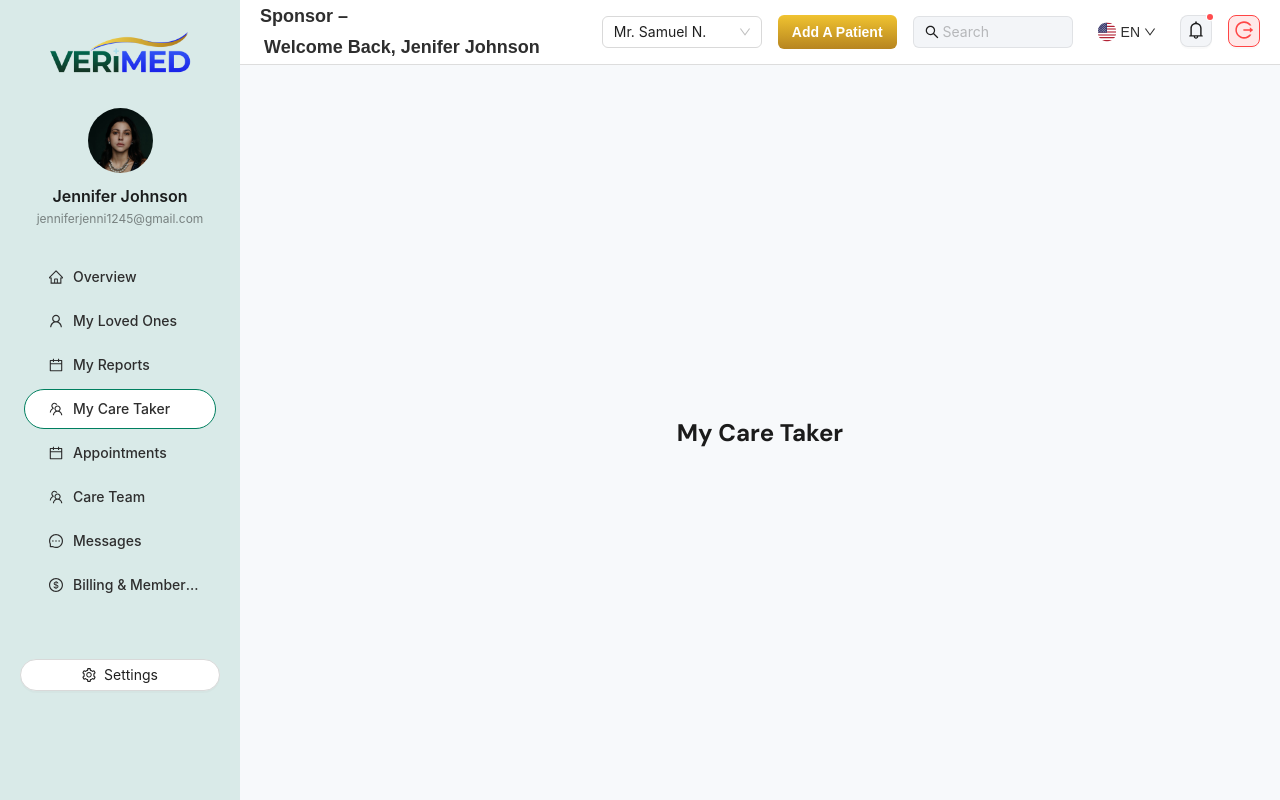
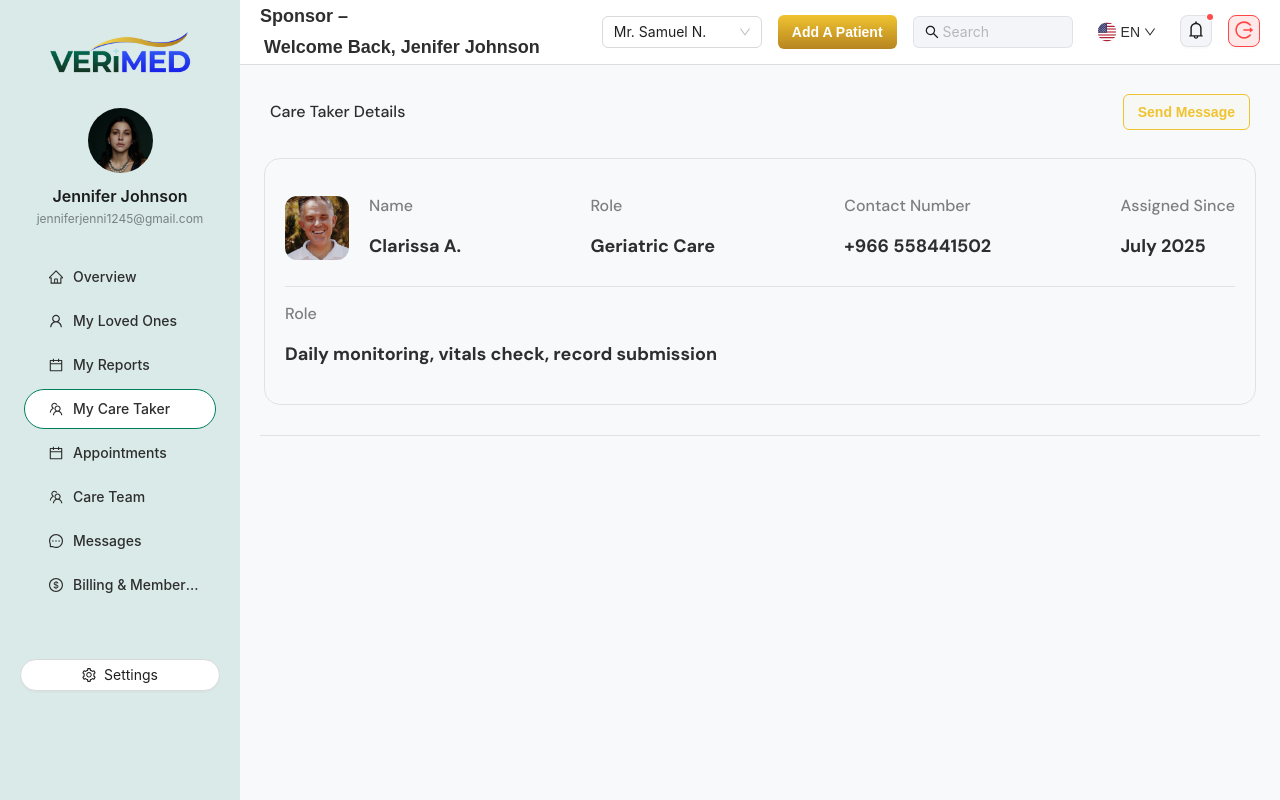
Before and after one commit to verimedcare-coder/verimed_FE, a React (Create React App) app: page /my_care_taker in a window 1280 px wide. Built offline with nearby package versions, Linux system fonts and the light colour scheme.

Commit message:
My care taker

```diff
--- a/src/screens/MyCareTaker.jsx
+++ b/src/screens/MyCareTaker.jsx
@@ -1,6 +1,8 @@
 import React from "react";
 import Header from "../components/Header";
 import Sider from "../components/Sider";
+import SecondaryBtn from "../components/SecondaryBtn";
+import patientdetails from "../assets/images/patient-profile.jpg";
 
 export default function MyCareTaker() {
   return (
@@ -21,17 +23,204 @@ export default function MyCareTaker() {
         {/* Content area with just text */}
         <div
           style={{
-            flex: 1,
-            padding: 30,
+            padding: "20px",
+            overflowY: "auto",
+            overflowX: "hidden",
+            gap: 20,
             display: "flex",
-            justifyContent: "center",
+            flexDirection: "column",
             alignItems: "center",
-            fontSize: 24,
-            fontWeight: "bold",
-            color: "#1B1B1B",
           }}
         >
-          My Care Taker
+          {/* Care Taker Details */}
+          <div
+            style={{
+              width: "98%",
+              display: "flex",
+              flexDirection: "row",
+              alignItems: "center",
+              justifyContent: "space-between",
+            }}
+          >
+            <p
+              style={{
+                textAlign: "left",
+                textTransform: "capitalize",
+                color: "#2E2E2E",
+                fontSize: 16,
+                fontWeight: "500",
+              }}
+            >
+              Care Taker Details
+            </p>
+            <SecondaryBtn name="Send Message" onClick={() => {}} />
+          </div>
+          <div
+            style={{
+              borderWidth: 1,
+              borderStyle: "solid",
+              borderColor: "#1B1B1B1A",
+              padding: 20,
+              borderRadius: 16,
+              width: "95%",
+            }}
+          >
+            <div
+              style={{
+                display: "flex",
+                flexDirection: "row",
+                alignItems: "center",
+                justifyContent: "space-between",
+                width: "100%",
+              }}
+            >
+              <div
+                style={{
+                  display: "flex",
+                  flexDirection: "row",
+                  alignItems: "center",
+                  justifyContent: "center",
+                  gap: 20,
+                }}
+              >
+                <img
+                  src={patientdetails}
+                  alt="profile"
+                  style={{
+                    width: 64,
+                    height: 64,
+                    borderRadius: "12px",
+                    objectFit: "cover",
+                    flexShrink: 0,
+                  }}
+                />
+                <div>
+                  <p
+                    style={{
+                      color: "#2E2E2E",
+                      fontWeight: "500",
+                      opacity: 0.6,
+                    }}
+                  >
+                    Name
+                  </p>
+                  <p
+                    style={{
+                      color: "#2E2E2E",
+                      fontSize: 18,
+                      fontWeight: "700",
+                    }}
+                  >
+                    Clarissa A.
+                  </p>
+                </div>
+              </div>
+              <div>
+                <p
+                  style={{
+                    color: "#2E2E2E",
+                    fontWeight: "500",
+                    opacity: 0.6,
+                  }}
+                >
+                  Role
+                </p>
+                <p
+                  style={{
+                    color: "#2E2E2E",
+                    fontSize: 18,
+                    fontWeight: "700",
+                  }}
+                >
+                  Geriatric Care
+                </p>
+              </div>
+              <div>
+                <p
+                  style={{
+                    color: "#2E2E2E",
+                    fontWeight: "500",
+                    opacity: 0.6,
+                  }}
+                >
+                  Contact Number
+                </p>
+                <p
+                  style={{
+                    color: "#2E2E2E",
+                    fontSize: 18,
+                    fontWeight: "700",
+                  }}
+                >
+                  +966 558441502
+                </p>
+              </div>
+              <div>
+                <p
+                  style={{
+                    color: "#2E2E2E",
+                    fontWeight: "500",
+                    opacity: 0.6,
+                  }}
+                >
+                  Assigned Since
+                </p>
+                <p
+                  style={{
+                    color: "#2E2E2E",
+                    fontSize: 18,
+                    fontWeight: "700",
+                  }}
+                >
+                  July 2025
+                </p>
+              </div>
+            </div>
+            <div
+              style={{
+                height: 1,
+                width: "100%",
+                backgroundColor: "#1B1B1B",
+                opacity: 0.1,
+                marginTop: 10,
+                marginBottom: 10,
+              }}
+            />
+            <div>
+              <p
+                style={{
+                  color: "#2E2E2E",
+                  fontWeight: "500",
+                  opacity: 0.6,
+                }}
+              >
+                Role
+              </p>
+              <p
+                style={{
+                  color: "#2E2E2E",
+                  fontSize: 18,
+                  fontWeight: "700",
+                }}
+              >
+                Daily monitoring, vitals check, record submission
+              </p>
+            </div>
+          </div>
+
+          {/* divider */}
+          <div
+            style={{
+              height: 1,
+              width: "100%",
+              backgroundColor: "#1B1B1B",
+              opacity: 0.1,
+              marginTop: 10,
+              marginBottom: 10,
+            }}
+          />
+
+          {/* Latest Actions By Care Taker */}
         </div>
       </div>
     </div>
```
